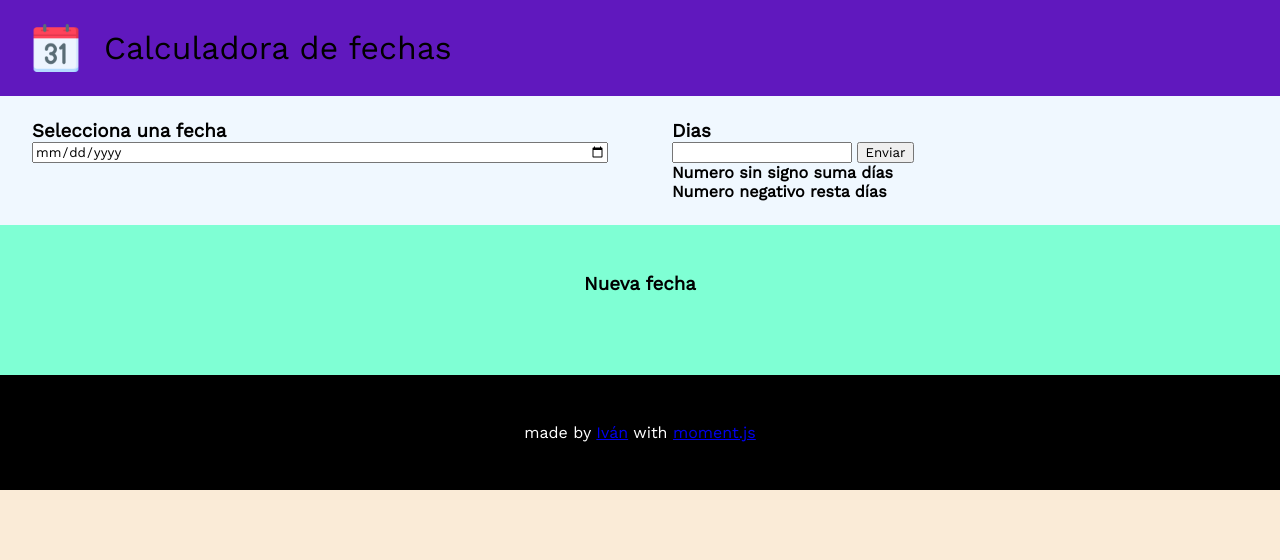
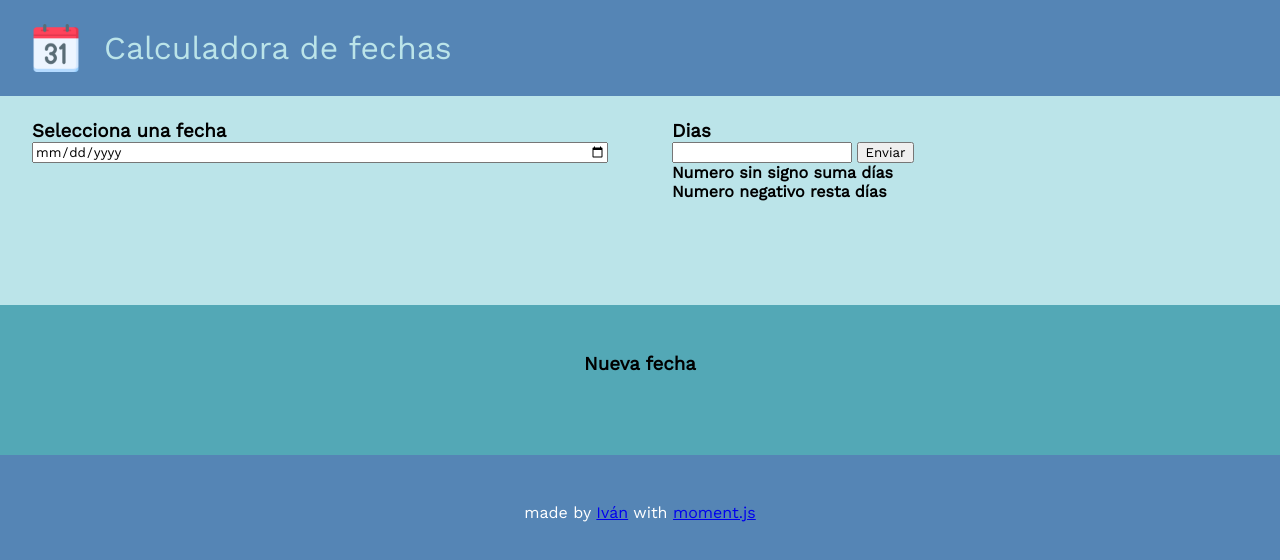
Before and after one commit to IvanRT18/fechasCalculadora-JS, a plain HTML site: page index.html in a window 1280 px wide. Drawn offline with nearby package versions, Linux system fonts and the light colour scheme.

Commit message:
cambio de colores

```diff
--- a/css/style.css
+++ b/css/style.css
@@ -3,6 +3,16 @@
   src: url("../fonts/WorkSans-VariableFont_wght.ttf") format("truetype");
   font-weight: normal;
   font-style: normal;
+}
+
+:root {
+  --main-bg-color: #5585b5;
+
+  --second-bg-color: #53a8b6;
+
+  --third-bg-color: #79c2d0;
+
+  --fourth-bg-color: #bbe4e9;
 }
 
 * {
@@ -12,11 +22,12 @@
 }
 
 body {
-  background-color: antiquewhite;
+  background-color: var(--main-bg-color);
 }
 
 header {
-  background-color: #6018be;
+  background-color: var(--main-bg-color);
+  color: var(--fourth-bg-color);
   padding: 3vh 0;
 }
 
@@ -39,9 +50,13 @@ header {
 }
 
 .fechasContainer {
-  background-color: aliceblue;
+  background-color: var(--fourth-bg-color);
   display: flex;
   margin: 0;
+}
+
+.fechasContainer {
+  padding-bottom: 5rem;
 }
 
 .container-6 {
@@ -52,7 +67,7 @@ header {
 }
 
 .container-result {
-  background-color: aquamarine;
+  background-color: var(--second-bg-color);
   display: flex;
   flex-direction: column;
   width: 100%;
@@ -69,7 +84,7 @@ header {
 
 footer {
   text-align: center;
-  background-color: black;
+  background-color: var(--main-bg-color);
   color: white;
   padding: 3rem;
 }
```
Also changed, not shown: index.html (+5 -1 lines).
